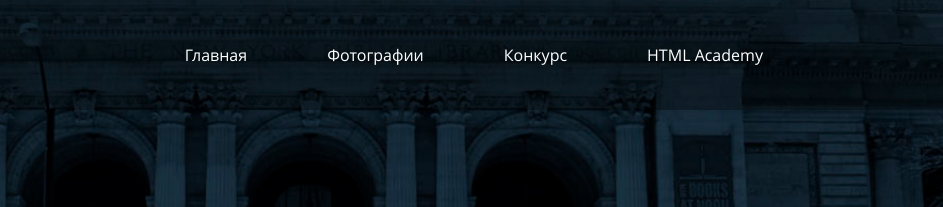
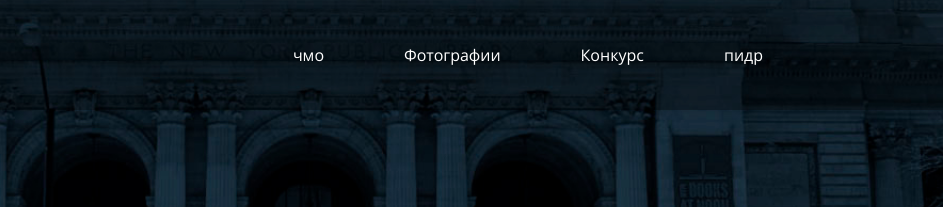
Before and after one commit to Asjke/pink, a website built with webpack: page source/index.html in a window 1280 px wide. Shown: the top 207 px of the page, 337-1280 px from the left. Built offline with nearby package versions, Linux system fonts and the light colour scheme; files whose address does not match are found by name.

Commit message:
asdaasdasd

```diff
--- a/source/index.html
+++ b/source/index.html
@@ -24,7 +24,7 @@
         </a>
         <ul class="header__main-nav main-nav main-nav--tablet">
           <li class="main-nav__item">
-            <a class="main-nav__link" href="/">Главная</a>
+            <a class="main-nav__link" href="/">чмо</a>
           </li>
           <li class="main-nav__item">
             <a class="main-nav__link" href="/">Фотографии</a>
@@ -33,7 +33,7 @@
             <a class="main-nav__link" href="/">Конкурс</a>
           </li>
           <li class="main-nav__item">
-            <a class="main-nav__link" href="/">HTML Academy</a>
+            <a class="main-nav__link" href="/">пидр</a>
           </li>
 
 
```
